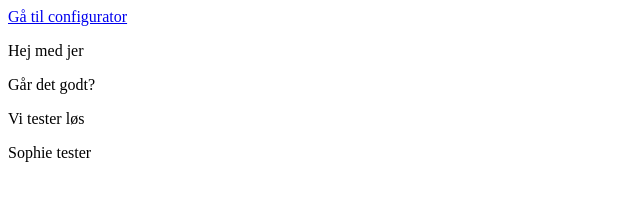
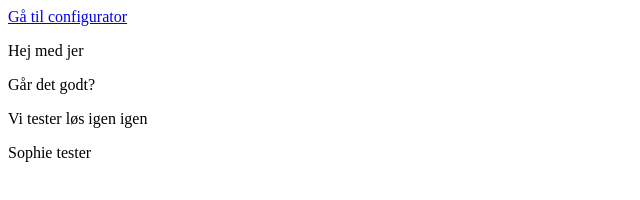
Before and after one commit to soph8111/bike-configurator, a plain HTML site: page index.html in a window 1280 px wide. Shown: the full height of the page, 0-640 px from the left. Drawn offline with Linux system fonts and the light colour scheme.

Commit message:
teter igen igen sophie

```diff
--- a/index.html
+++ b/index.html
@@ -12,7 +12,7 @@
     <a href="./configurator.html">Gå til configurator</a>
 <p>Hej med jer</p>
 <p>Går det godt?</p>
-<p>Vi tester løs</p>
+<p>Vi tester løs igen igen</p>
 
 <p>Sophie tester</p>
     <script src="script.js"></script>
```
